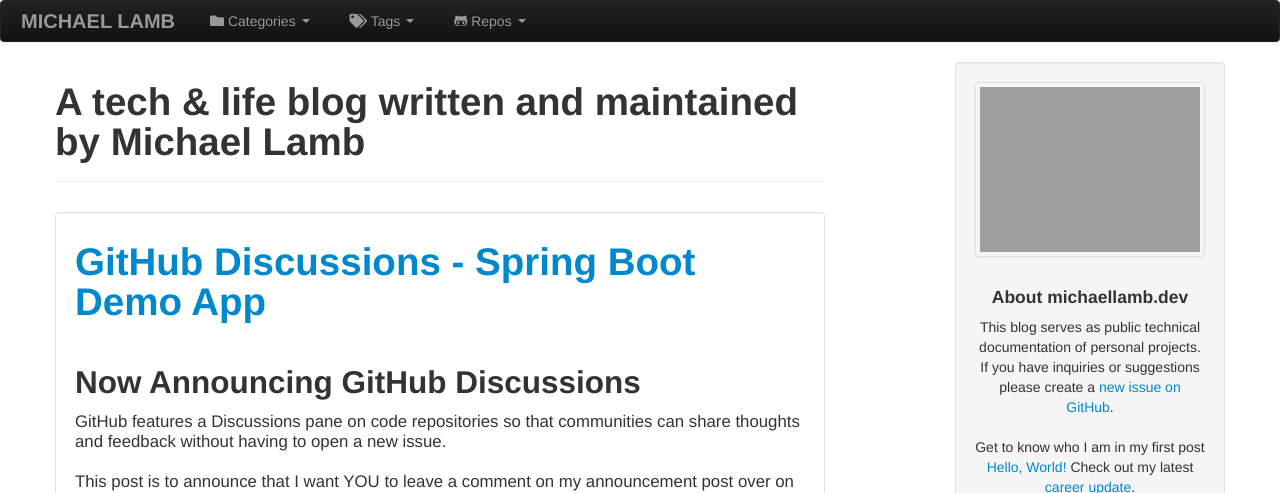
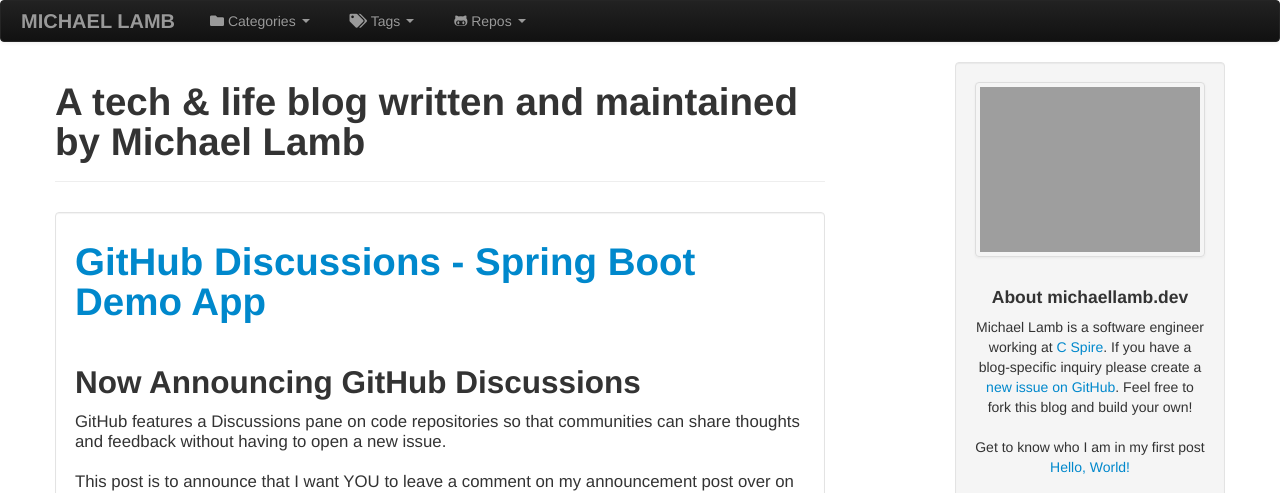
Before and after one commit to michaellambgelo/michaellambgelo.github.io, a Jekyll site: the page built from index.html, in a window 1280 px wide and 900 px high, cut to the strip 0-493 px from the top of the window. Built offline with Jekyll 4.4.1, drawn with Linux system fonts in a browser that asks for light colours; the list of posts is cut into pages by our own code.

Commit message:
update bio

```diff
--- a/_includes/content/brief-bio.html
+++ b/_includes/content/brief-bio.html
@@ -1,8 +1,8 @@
 <h4>About michaellamb.dev</h4>
-This blog serves as public technical documentation of personal projects. If you have inquiries or suggestions please create a <a href="https://github.com/michaellambgelo/michaellambgelo.github.io/issues/new">new issue on GitHub</a>.
+Michael Lamb is a software engineer working at <a href="https://cspire.com">C Spire</a>. If you have a blog-specific inquiry please create a <a href="https://github.com/michaellambgelo/michaellambgelo.github.io/issues/new">new issue on GitHub</a>. Feel free to fork this blog and build your own!
 <br /> <br />
 
-Get to know who I am in my first post <a href="https://michaellamb.dev/2021/03/24/hello-world.html">Hello, World!</a> Check out my latest <a href="https://michaellamb.dev/2022/01/27/career-update.html">career update</a>.
+Get to know who I am in my first post <a href="https://michaellamb.dev/2021/03/24/hello-world.html">Hello, World!</a>
 <br  /> <br />
 
 <iframe src="https://discord.com/widget?id=385148900341972992&theme=dark" width="240" height="300" allowtransparency="true" frameborder="0" sandbox="allow-popups allow-popups-to-escape-sandbox allow-same-origin allow-scripts"></iframe>
```
